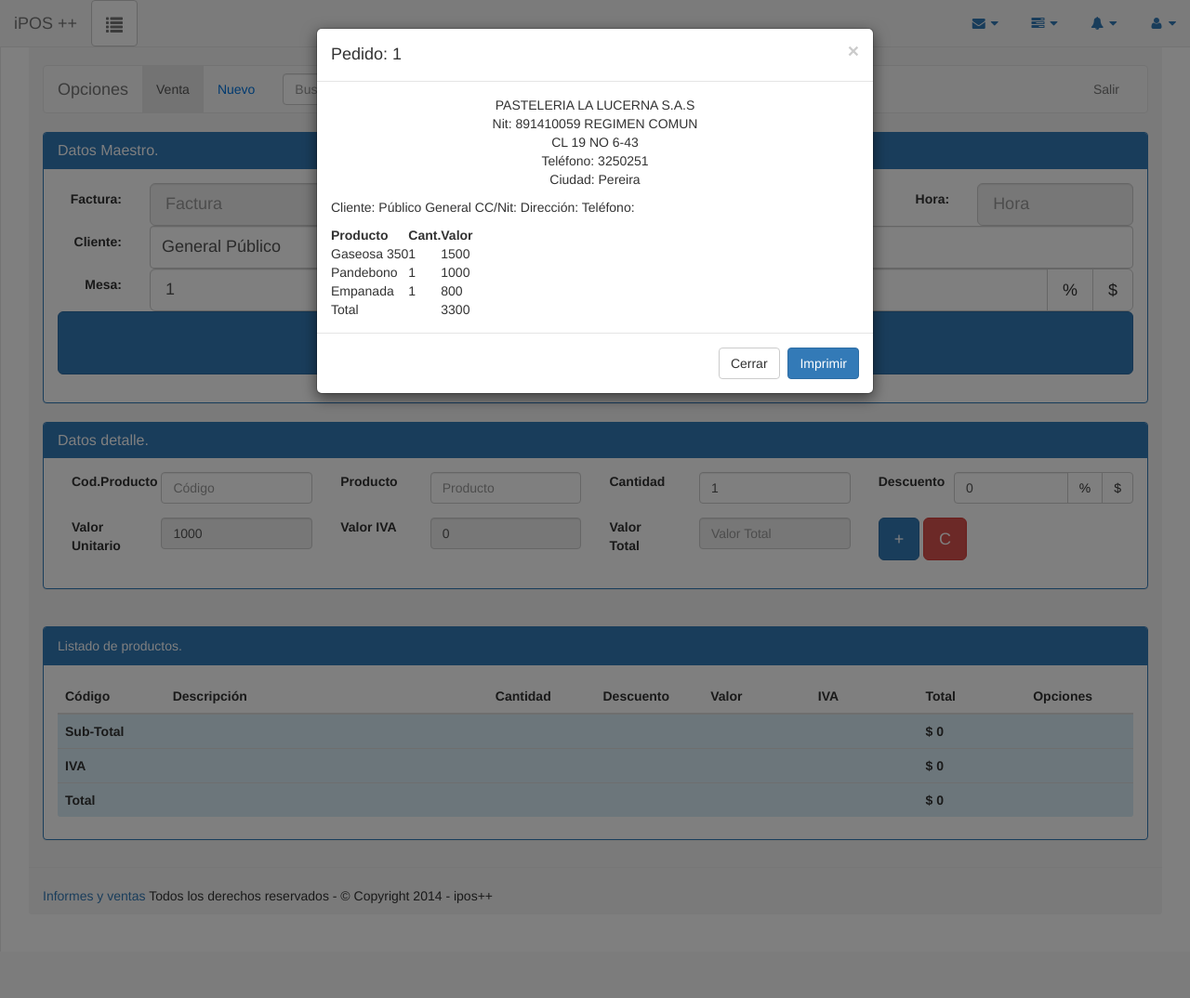
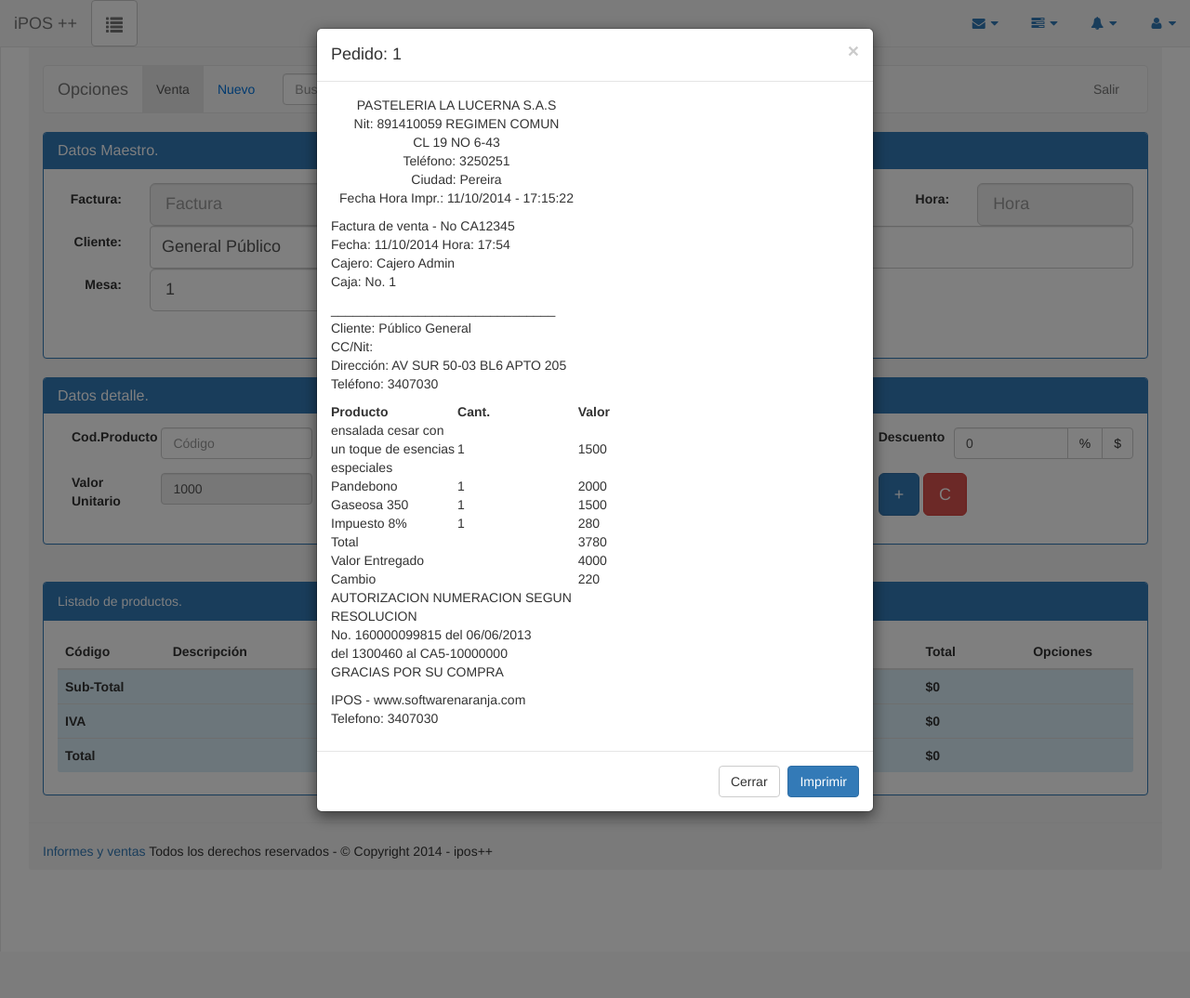
Before and after one commit to wilmandx/ipos, a Django app: page /ventas/ in a window 1280 px wide, after a click on "Imprimir". Shown: the whole page at 93% size. Run offline with Django 3.2, Linux system fonts and the light colour scheme; a user stored in the database is signed in; data comes from the database, SQL or seed files in the repository; some libraries are stand-ins or nearby versions.

Commit message:
Actualización template ventas
Factura y Registro de pago

```diff
--- a/ventas/templates/venta.html
+++ b/ventas/templates/venta.html
@@ -32,7 +32,7 @@
         <ul class="nav navbar-nav">
           <li id="btn-anular"><a href="#">Anular</a></li>
           <li><a href="#" id="btn-imprimir" data-toggle="modal" data-target="#venta">Imprimir</a></li>
-          <li><a href="#" id="btn-pagar"><font color="#31B404"><strong>Registrar Pago</font></strong></a></li>
+          <li><a href="#" id="btn-pagar" data-toggle="modal" data-target="#registrar_pago"><font color="#31B404"><strong>Registrar Pago</font></strong></a></li>
         </ul>
         <!--
         <ul class="nav navbar-nav">
@@ -98,20 +98,9 @@
               <input type="text" class="form-control" id="mesa_p" name="mesa_p" placeholder="Mesa" value="{{ventaMaestro.mesa}}">
             </div>
           </div>
-          <label for="propina" class="col-md-1 control-label">Propina:</label>
-          <div class="col-lg-5 col-md-5">
-            <div class="input-group input-group-lg">
-              <input type="text" class="form-control" id="propina_p" name="propina_p" placeholder="Propina" value="{{ventaMaestro.valorPropina|default_if_none:"nothing"}}">
-              <span class="input-group-btn">
-                <button type="button" class="btn btn-default btn-lg">%</button>
-                <button type="button" class="btn btn-default btn-lg">$</button>
-              </span>
-            </div>
-          </div>
-          <div class="col-lg-12 col-md-12" align="center">
-            <div class="btn btn-primary btn-lg col-md-12">
-              <button type="button" class="btn btn-default btn-lg" id="btn-registrar-maestro">Guardar cambios</button>
-            </div>
+          <label for="mesa" class="col-md-1 control-label">Opciones:</label>
+          <div class="btn-lg col-md-5">
+            <button type="button" class="btn btn-primary btn-lg" id="btn-registrar-maestro">Guardar maestro</button>
           </div>
         </div>
       </div>
@@ -130,6 +119,7 @@
             <label  for="n_producto_p" class="col-md-1 control-label">Cod.Producto</label>
             <div class="col-md-2">
               <input type="hidden" name="idproducto_p" id="idproducto_p">
+              <input type="hidden" name="iddetalle_p" id="iddetalle_p">
               <input type="text" class="form-control typeahead" id="n_producto_p" name="n_producto_p" placeholder="Código" size="10">
             </div>
             <label for="producto" class="col-md-1 control-label">Producto</label>
@@ -198,34 +188,34 @@
             <tbody>
               {% for detalle in listDetalles %}
                 <tr>
-                  <td>{{detalle.producto.codigo}}</td>
+                  <td><spam class="hide">{{detalle.id}}</spam><spam class="hide">{{detalle.producto.id}}</spam><spam>{{detalle.producto.codigo}}</spam></td>
                   <td>{{detalle.producto}}</td>
                   <td>{{detalle.cantidad}}</td>
-                  <td>$ {{detalle.descuento}}</td>
-                  <td>$ {{detalle.valorUni}}</td>
-                  <td>{{detalle.iva}}%</td>
-                  <td>$ {{ dictTotales|access:detalle.id }}</td>
-                  <td><button type="button" id="btn-editItem" class="btn btn-default btn-sm">
-                      <a href=""><span class="glyphicon glyphicon-edit"></span></a></button>
-                    <button type="button" id="btn-delItem" class="btn btn-default btn-sm">
-                      <a href=""><span class="glyphicon glyphicon-trash"></span></a></button>
-                    <button type="button" id="btn-obserItem" class="btn btn-default btn-sm">
-                      <a href=""><span class="glyphicon glyphicon-eye-open"></span></a></button>
+                  <td><spam>$</spam><spam>{{detalle.descuento}}</spam></td>
+                  <td><spam>$</spam><spam>{{detalle.valorUni}}</spam></td>
+                  <td><spam>{{detalle.iva}}</spam><spam>%</spam></td>
+                  <td><spam>$</spam><spam>{{ dictTotales|access:detalle.id }}</spam></td>
+                  <td><button type="button" class="btn-editItem btn btn-default btn-sm">
+                      <span class="glyphicon glyphicon-edit"></span></button>
+                    <button type="button" class="btn-delItem btn btn-default btn-sm">
+                      <span class="glyphicon glyphicon-trash"></span></button>
+                    <button type="button" class="btn-obserItem btn btn-default btn-sm">
+                      <span class="glyphicon glyphicon-eye-open"></span></button>
                   </td>
                 </tr>
                {% endfor %}
 
-            <tr class="info">
+            <tr class="info subtotal">
                 <td colspan="6"><strong>Sub-Total</strong></td>
-                <td colspan="2" id="td-maestro-subtotal"><strong>$ {{ dictTotales|access:'subTotal'}}</strong></td>
+                <td colspan="2" id="td-maestro-subtotal"><strong>$</strong><strong>{{ dictTotales|access:'subTotal'}}</strong></td>
             </tr>
-            <tr class="info">
+            <tr class="info iva">
                 <td colspan="6"><strong>IVA</strong></td>
-                <td colspan="2" id="td-maestro-iva"><strong>$ {{ dictTotales|access:'ivaTotal'}}</strong></td>
+                <td colspan="2" id="td-maestro-iva"><strong>$</strong><strong>{{ dictTotales|access:'ivaTotal'}}</strong></td>
             </tr>
-            <tr class="info">
+            <tr class="info total">
                 <td colspan="6"><strong>Total</strong></td>
-                <td colspan="2" id="td-maestro-total"><strong>$ {{ dictTotales|access:'granTotal'}}</strong></td>
+                <td colspan="2" id="td-maestro-total"><strong>$</strong><strong>{{ dictTotales|access:'granTotal'}}</strong></td>
             </tr>
             </tbody>
           </table>
@@ -245,27 +235,46 @@
             <button type="button" class="close" data-dismiss="modal"><span aria-hidden="true">&times;</span><span class="sr-only">Close</span></button>
             <h4 class="modal-title" id="myModalLabel">Pedido: 1</h4>
           </div>
-          <div class="modal-body">
+          <div class="modal-body" style="width:300px">
             <p align="center">
               PASTELERIA LA LUCERNA S.A.S <br/>
               Nit: 891410059 REGIMEN COMUN <br/>
               CL 19 NO 6-43 <br/>
               Teléfono: 3250251 <br/>
               Ciudad: Pereira <br/>
+              Fecha Hora Impr.: 11/10/2014 - 17:15:22
             </p>
             <p>
-              Cliente: Público General
-              CC/Nit:
-              Dirección:
-              Teléfono:
+              Factura de venta - No CA12345<br/>
+              Fecha: 11/10/2014 Hora: 17:54<br/>
+              Cajero: Cajero Admin<br/>
+              Caja: No. 1<br/>
+              <div>_______________________________</div>
+              Cliente: Público General<br/>
+              CC/Nit: <br/>
+              Dirección: AV SUR 50-03 BL6 APTO 205
+              Teléfono: 3407030
             </p>
-            <table class="table-responsive">
-              <tr><th>Producto</th><th>Cant.</th><th>Valor</th></tr>
+            <table class="table-responsive" style="width:300px">
+              <tr><th width="50%">Producto</th><th width="50%">Cant.</th><th width="50%">Valor</th></tr>
+              <tr><td>ensalada cesar con un toque de esencias especiales</td><td>1</td><td>1500</td></tr>
+              <tr><td>Pandebono</td><td>1</td><td>2000</td></tr>
               <tr><td>Gaseosa 350</td><td>1</td><td>1500</td></tr>
-              <tr><td>Pandebono</td><td>1</td><td>1000</td></tr>
-              <tr><td>Empanada</td><td>1</td><td>800</td></tr>
-              <tr><td colspan="2">Total</td><td>3300</td></tr>
+              <tr><td>Impuesto 8%</td><td>1</td><td>280</td></tr>
+              <tr><td colspan="2">Total</td><td>3780</td></tr>
+              <tr><td colspan="2">Valor Entregado</td><td>4000</td></tr>
+              <tr><td colspan="2">Cambio</td><td>220</td></tr>
             </table>
+            <p>
+              AUTORIZACION NUMERACION SEGUN RESOLUCION<br/>
+              No. 160000099815 del 06/06/2013<br/>
+              del 1300460 al CA5-10000000<br/>
+              GRACIAS POR SU COMPRA<br/>
+            </p>
+            <p>
+              IPOS - www.softwarenaranja.com<br/>
+              Telefono: 3407030
+            </p>
           </div>
           <div class="modal-footer">
             <button type="button" class="btn btn-default" data-dismiss="modal">Cerrar</button>
@@ -317,4 +326,76 @@
         </div><!-- /.modal-content -->
       </div><!-- /.modal-dialog -->
     </div><!-- /.modal -->
+
+<!-- Formulario registro_pago -->
+    <div class="modal fade" id="registrar_pago">
+      <div class="modal-dialog">
+        <div class="modal-content">
+          <div class="modal-header">
+            <button type="button" class="close" data-dismiss="modal"><span aria-hidden="true">&times;</span><span class="sr-only">Close</span></button>
+            <h4 class="modal-title">Registrar pago.</h4>
+          </div>
+          <div class="modal-body">
+            <form  id="frm-registro" class="form-horizontal" role="form" action="">
+              <div class="form-group">
+                <label for="vlr-pagar" class="col-lg-4 control-label">Valor a pagar:</label>
+                <div class="col-lg-8">
+                  <span class="input-group-lg">
+                    <input type="text" class="form-control" id="vlr-pagar" name="vlr-pagar" placeholder="Valor efectivo" readonly="true">
+                  </span>
+                </div>
+                <label for="efectivo" class="col-lg-4 control-label">Efectivo:</label>
+                <div class="col-lg-8">
+                  <span class="input-group-lg">
+                    <input type="text" class="form-control" id="vlr-efectivo" name="vlr-efectivo" placeholder="Valor efectivo">
+                  </span>
+                </div>
+                <label for="debito" class="col-lg-4 control-label">T. Débito:</label>
+                <div class="col-lg-8">
+                  <span class="input-group-lg">
+                    <input type="text" class="form-control" id="vlr-tDebito" name="vlr-tDebito" placeholder="Valor tarjeta débito">
+                  </span>
+                </div>
+                <label for="credito" class="col-lg-4 control-label">T. Crédito:</label>
+                <div class="col-lg-8">
+                  <span class="input-group-lg">
+                    <input type="text" class="form-control" id="vlr-tCredito" name="vlr-tCredito" placeholder="Valor tarjeta Crédito">
+                  </span>
+                </div>
+                <label for="propina" class="col-md-4 control-label">Propina:</label>
+                <div class="col-lg-8 col-md-8">
+                  <div class="input-group input-group-lg">
+                    <input type="text" class="form-control" id="propina_p" name="propina_p" placeholder="Propina" value="{{ventaMaestro.valorPropina|default_if_none:"nothing"}}">
+                    <span class="input-group-btn">
+                      <button type="button" class="btn btn-default btn-lg">%</button>
+                      <button type="button" class="btn btn-default btn-lg">$</button>
+                    </span>
+                  </div>
+                </div>
+                <label for="descuento" class="col-md-4 control-label">Descuento:</label>
+                <div class="col-lg-8 col-md-8">
+                  <div class="input-group input-group-lg">
+                    <input type="text" class="form-control" id="descuento_p" name="descuento_p" placeholder="Descuento" value="{{ventaMaestro.valorDescuento|default_if_none:"nothing"}}">
+                    <span class="input-group-btn">
+                      <button type="button" class="btn btn-default btn-lg">%</button>
+                      <button type="button" class="btn btn-default btn-lg">$</button>
+                    </span>
+                  </div>
+                </div>
+                <label for="vlr-cambio" class="col-lg-4 control-label">Cambio:</label>
+                <div class="col-lg-8">
+                  <span class="input-group-lg">
+                    <input type="text" class="form-control" id="vlr-cambio" name="vlr-cambio" placeholder="Cambio" readonly="true">
+                  </span>
+                </div>
+              </div>
+            </form>
+          </div>
+          <div class="modal-footer">
+            <button type="button" class="btn btn-default btn-lg" data-dismiss="modal">Cerrar</button>
+            <button type="button" class="btn btn-primary btn-lg">Imprimir</button>
+          </div>
+        </div><!-- /.modal-content -->
+      </div><!-- /.modal-dialog -->
+    </div><!-- /.modal -->
 {% endblock %}
```
